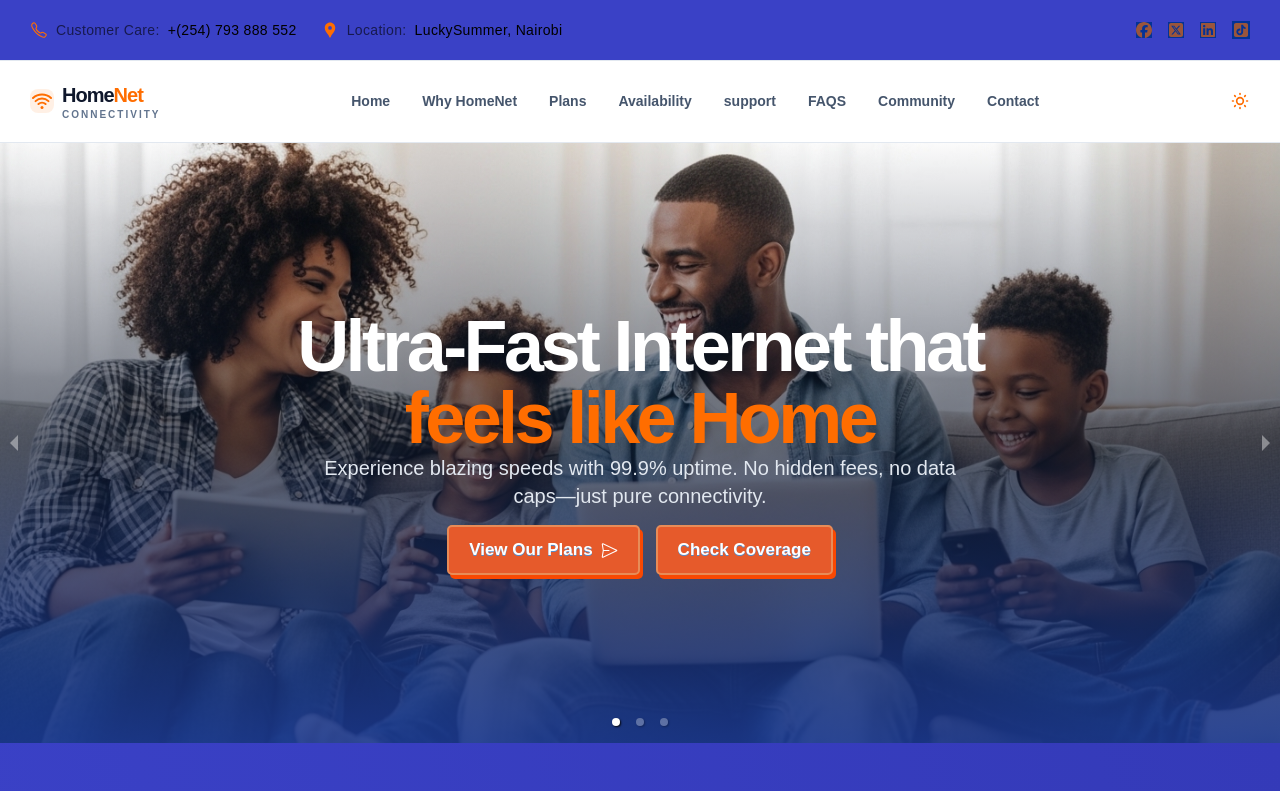
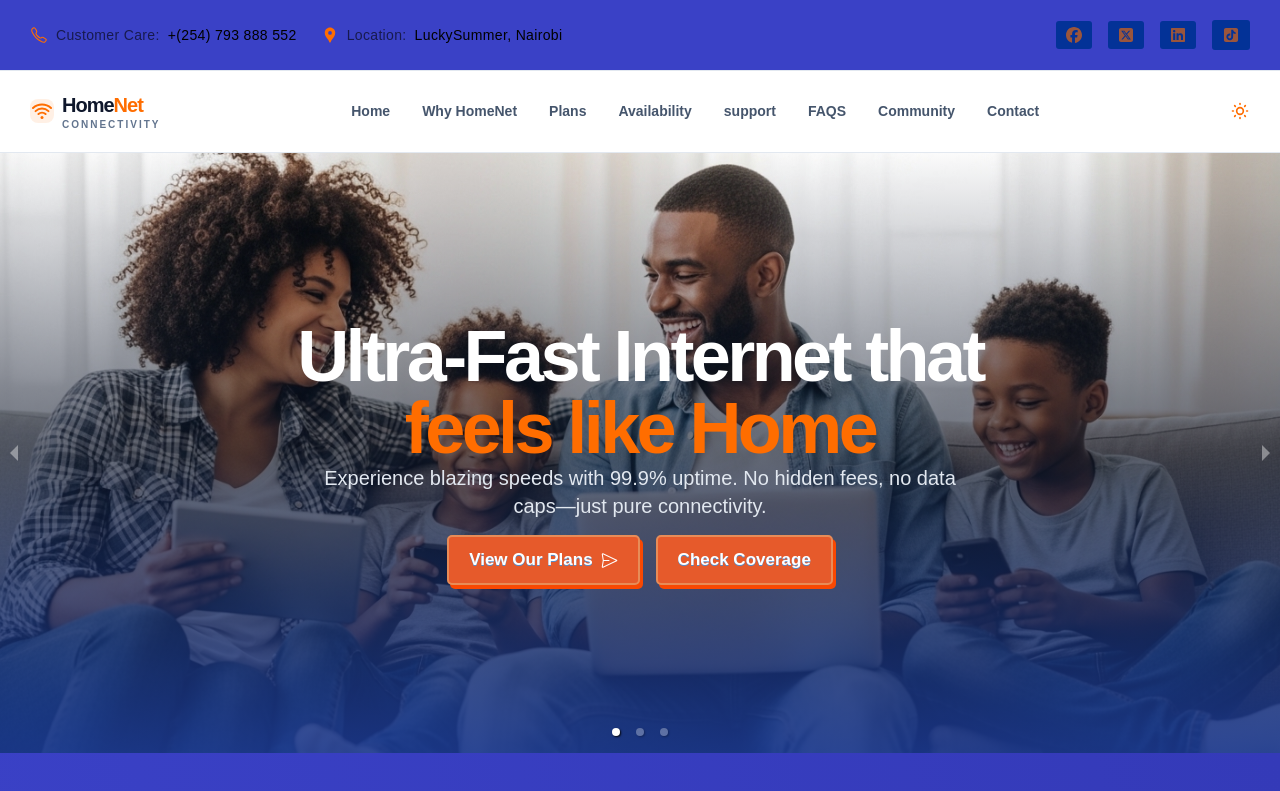
Before and after one commit to wainaina-mwangi/HomeNet, a React (Vite) app: page / in a window 1280 px wide. Shown: the top 791 px of the page. Built offline with nearby package versions, Linux system fonts and the light colour scheme.

Commit message:
added style to the social links

```diff
--- a/src/index.css
+++ b/src/index.css
@@ -107,10 +107,17 @@ body {
 
 }
 
-.social_link li{
+.social_link li {
   background-color: #033297;
+  list-style: none;
+   border-radius: 3px;
+}
+
+.social_link li a {
   color: #FF6D00;
-
+  padding: 6px 10px;
+  display: block;
+  text-decoration: none;
 
 }
 
```
